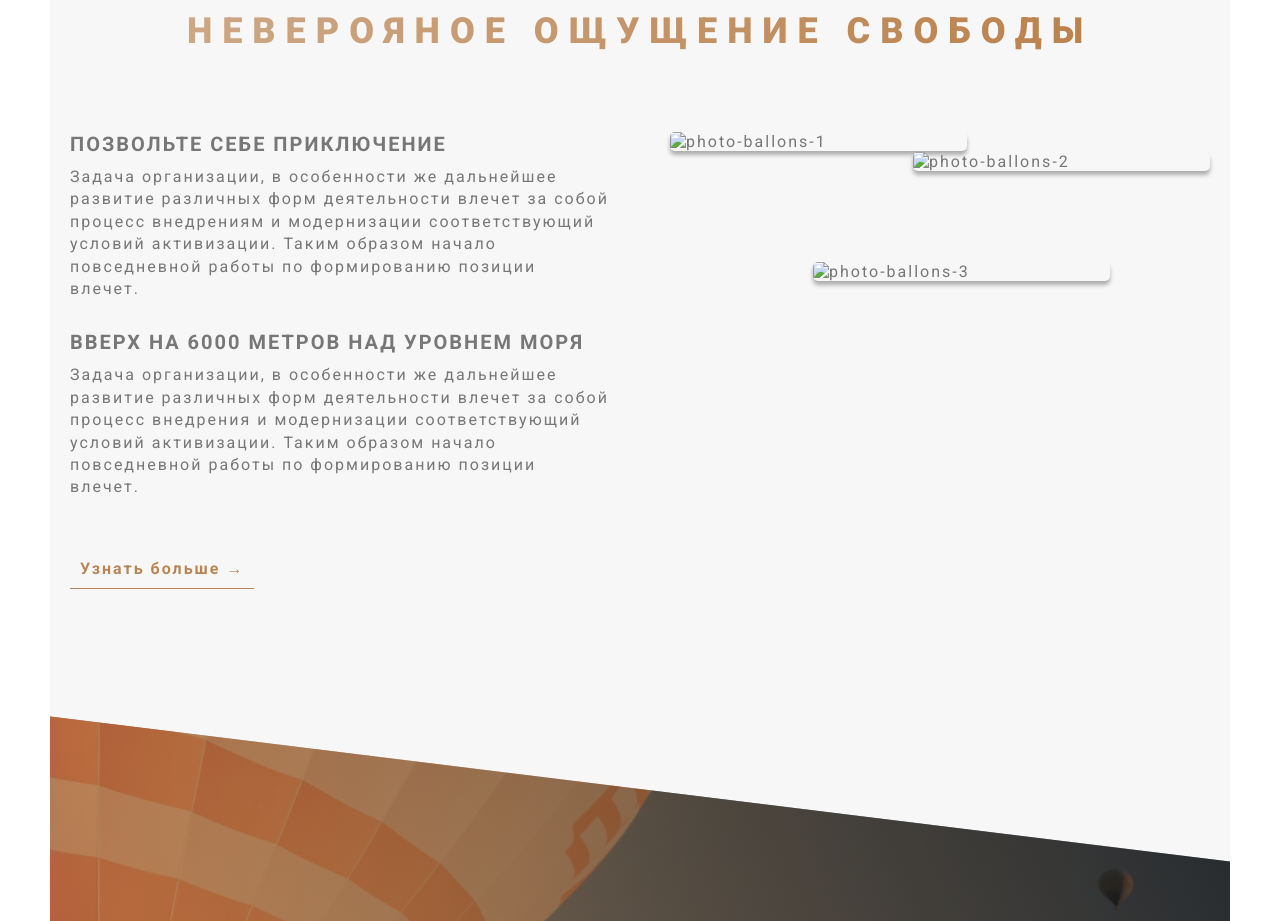
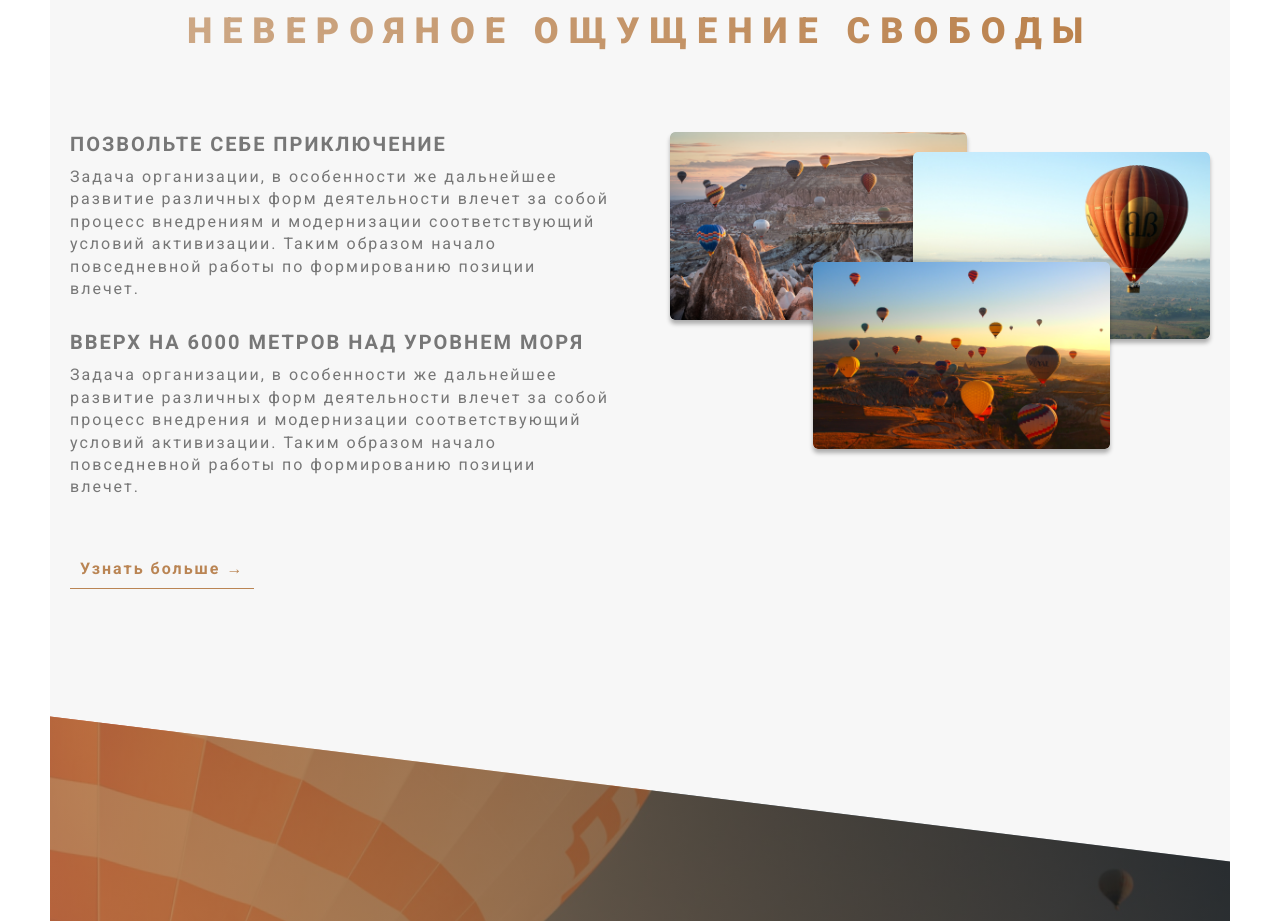
Before and after one commit to Vasya050/Ballons, a plain HTML site: page index.html in a window 1280 px wide. Shown: the part 880-1801 px from the top of the page. Drawn offline with Linux system fonts and the light colour scheme; files whose address does not match are found by name.

Commit message:
some fixed

```diff
--- a/SASS/abstracts/_variable.sass
+++ b/SASS/abstracts/_variable.sass
@@ -12,7 +12,7 @@ $color-black: #000000
 $color-white: #ffffff
 
 // Тень для кнопок
-$box-shadow: (0px .4rem .4rem rgba($color-black, .3))
+$box-shadow: 0px .4rem .4rem rgba($color-black, .3)
 
 // тень для заголовка h2
 $shadow-h2: 0rem .4rem .4rem rgba($color-black, .25)
--- a/index.html
+++ b/index.html
@@ -70,7 +70,7 @@
                             <img
                             src="img/photo-ballons-1.png"
                             srcset="img/photo-ballons-1.png 954w,
-                                    img/img/photo-ballons-1-small.png 318w"
+                                    img/photo-ballons-1-small.png 318w"
                             sizes="(max-width: 1240px) 23vw,
                                     (max-width: 900px) 43vw,
                                     (max-width: 600px) 47vw, 300px"
@@ -80,7 +80,7 @@
                             <img
                             src="img/photo-ballons-2.png"
                             srcset="img/photo-ballons-2.png 954w,
-                                    img/img/photo-ballons-2-small.png 318w"
+                                    img/photo-ballons-2-small.png 318w"
                             sizes="(max-width: 1240px) 23vw,
                                     (max-width: 900px) 43vw,
                                     (max-width: 600px) 47vw, 300px"
@@ -90,7 +90,7 @@
                             <img
                             src="img/photo-ballons-3.png"
                             srcset="img/photo-ballons-3.png 954w,
-                                    img/img/photo-ballons-3-small.png 318w"
+                                    img/photo-ballons-3-small.png 318w"
                             sizes="(max-width: 1240px) 23vw,
                                     (max-width: 900px) 43vw,
                                     (max-width: 600px) 47vw, 300px"
```
